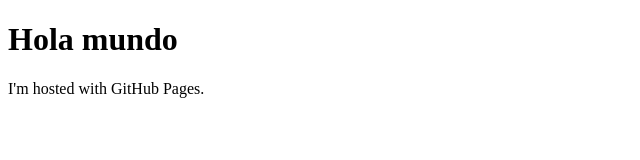
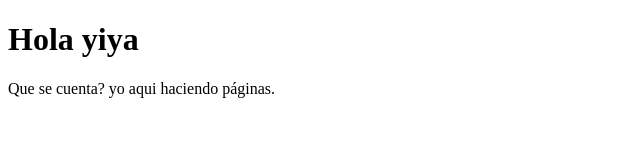
Before and after one commit to dfernandez30/dfernandez30.github.io, a plain HTML site: page index.html in a window 1280 px wide. Shown: the whole page, without its empty margins (0-640 px from the left). Drawn offline with Linux system fonts and the light colour scheme.

Commit message:
Update index.html

```diff
--- a/index.html
+++ b/index.html
@@ -1,7 +1,7 @@
 <!DOCTYPE html>
 <html>
 <body>
-<h1>Hola mundo</h1>
-<p>I'm hosted with GitHub Pages.</p>
+<h1>Hola yiya</h1>
+<p>Que se cuenta? yo aqui haciendo páginas.</p>
 </body>
 </html>
```
